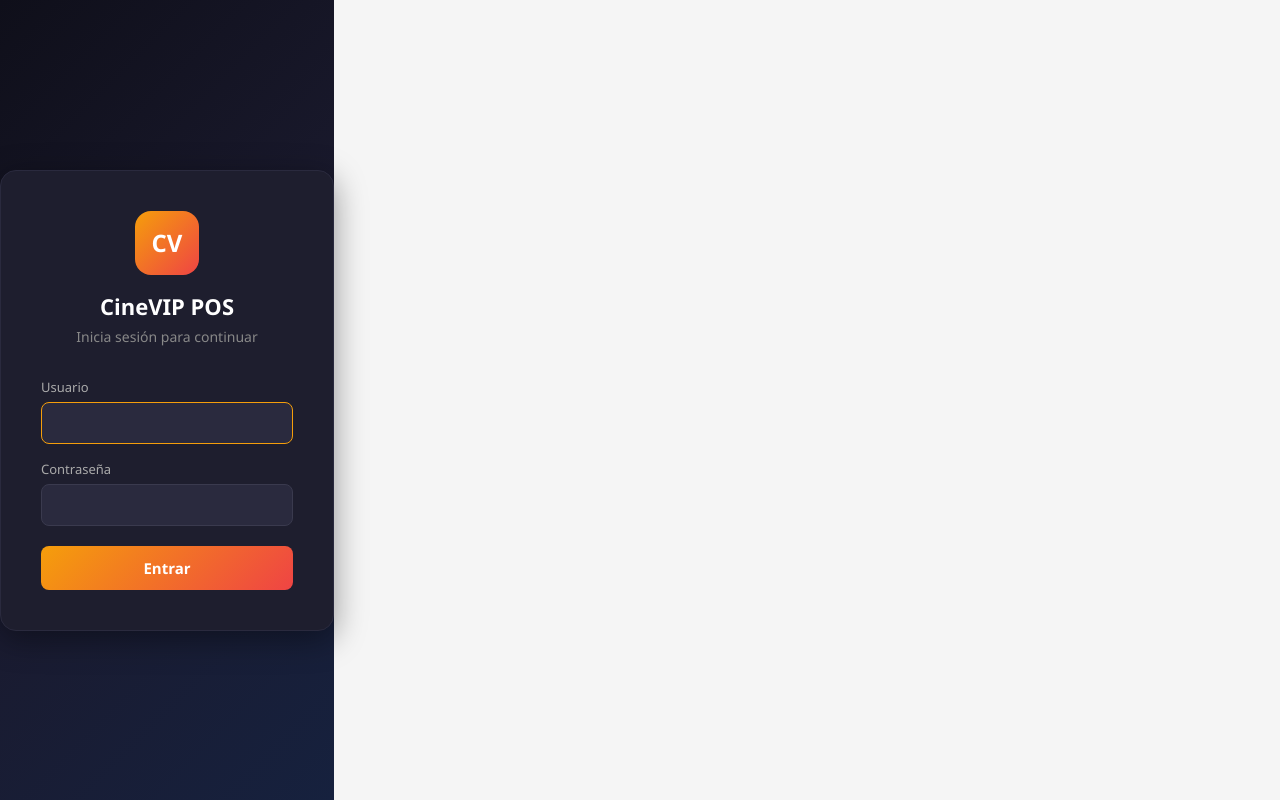
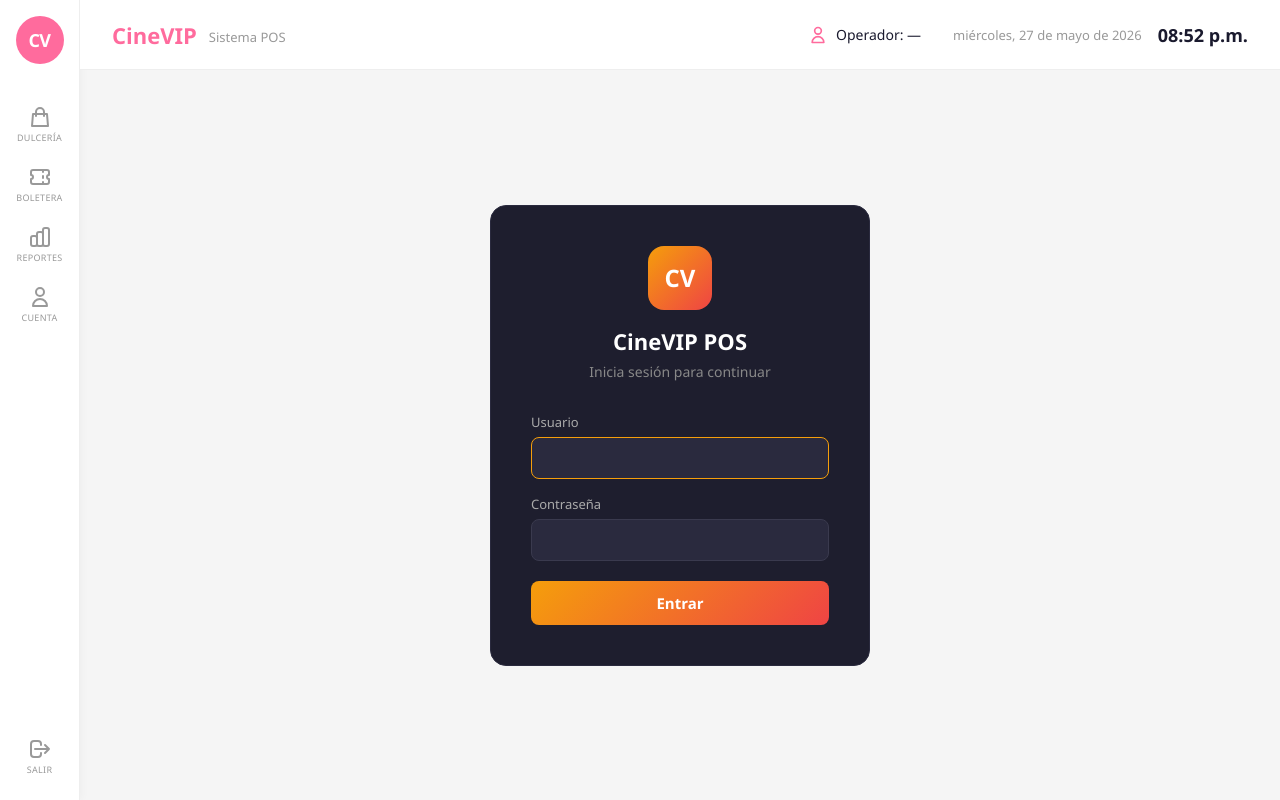
Before and after one commit to JoacoElexer/CineVip-POS-FrontEnd, a React (Vite) app: page /login in a window 1280 px wide. Built offline with nearby package versions, Linux system fonts and the light colour scheme; no server answers.

Commit message:
Login dentro del layout con sidebar y header

```diff
--- a/src/App.jsx
+++ b/src/App.jsx
@@ -15,18 +15,16 @@ export default function App() {
     <AuthProvider>
       <BrowserRouter>
         <Routes>
-          <Route path="/login" element={<Login />} />
-          <Route element={<ProtectedRoute />}>
-            <Route element={<MainLayout />}>
+          <Route element={<MainLayout />}>
+            <Route path="/login" element={<Login />} />
+            <Route element={<ProtectedRoute />}>
               <Route path="/" element={<Navigate to="/dulceria" replace />} />
               <Route path="/dulceria" element={<Dulceria />} />
               <Route path="/boletera" element={<Boletera />} />
               <Route path="/reportes" element={<ReporteCierre />} />
               <Route path="/cuenta" element={<Cuenta />} />
             </Route>
-          </Route>
-          <Route element={<ProtectedRoute allowedRoles={['Administrador']} />}>
-            <Route element={<MainLayout />}>
+            <Route element={<ProtectedRoute allowedRoles={['Administrador']} />}>
               <Route path="/inventario" element={<Inventario />} />
               <Route path="/admin" element={<Admin />} />
             </Route>
--- a/src/pages/Login.jsx
+++ b/src/pages/Login.jsx
@@ -32,7 +32,7 @@ export default function Login() {
   }
 
   return (
-    <div className="login-page">
+    <div className="login-container">
       <div className="login-card">
         <div className="login-header">
           <span className="login-logo">CV</span>
--- a/src/styles/login.css
+++ b/src/styles/login.css
@@ -1,9 +1,8 @@
-.login-page {
-  min-height: 100vh;
+.login-container {
   display: flex;
   align-items: center;
   justify-content: center;
-  background: linear-gradient(135deg, #0f0f1a 0%, #1a1a2e 50%, #16213e 100%);
+  min-height: 100%;
 }
 
 .login-card {
@@ -13,7 +12,6 @@
   padding: 40px;
   width: 100%;
   max-width: 380px;
-  box-shadow: 0 8px 32px rgba(0,0,0,0.4);
 }
 
 .login-header {
```
